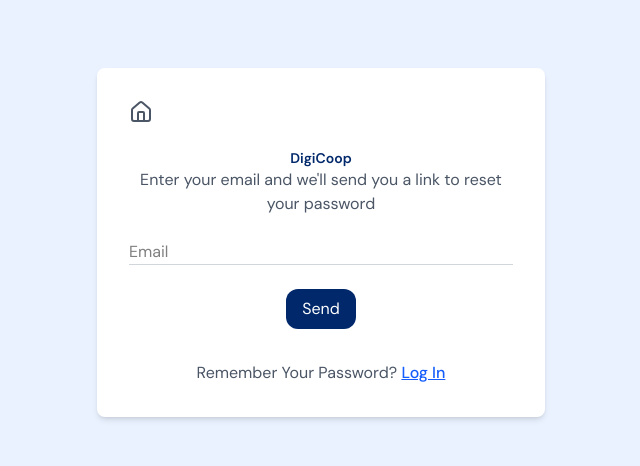
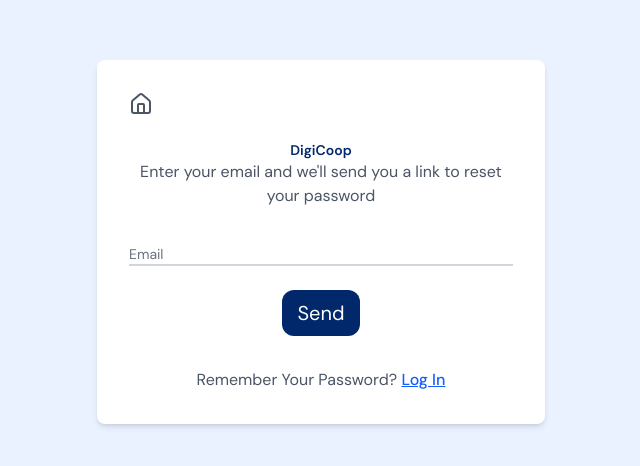
Before and after one commit to Auricmondal/Digicoop, a React (Vite) app in the folder client/: page /forgot-password in a window 1280 px wide. Shown: the part 158-624 px from the top of the page, without its empty margins (319-959 px from the left). Built offline with nearby package versions, Linux system fonts and the light colour scheme.

Commit message:
added input animation

```diff
--- a/client/src/components/sections/ForgotPasswordForm.jsx
+++ b/client/src/components/sections/ForgotPasswordForm.jsx
@@ -1,9 +1,12 @@
 import { Home } from "lucide-react";
+import { Link } from "react-router-dom";
 import SectionWrapper from "../../layouts/SectionWrapper";
-import useAuthForm from "../../hooks/useAuthForm";
+import { ButtonFlippedReveal } from "../ui/Buttons";
+import useSubmit from "../../hooks/useSubmit";
+import FloatingLabelInput from "../ui/FormInput";
 
 const ForgotPasswordForm = ({ onSubmit, onLoginClick }) => {
-  const { formData, handleChange, handleSubmit, loading, error } = useAuthForm(
+  const { formData, handleChange, handleSubmit, loading, error } = useSubmit(
     onSubmit,
     { email: "" }
   );
@@ -18,7 +21,9 @@ const ForgotPasswordForm = ({ onSubmit, onLoginClick }) => {
     <SectionWrapper>
       <div className="w-full max-w-md bg-white rounded-lg shadow-md p-8">
         {/* Home Icon */}
-        <Home className="w-6 h-6 text-gray-600" />
+        <Link to="/">
+          <Home className="w-6 h-6 text-gray-600 cursor-pointer hover:text-gray-800 transition duration-200" />
+        </Link>
 
         {/* Brand Name */}
         <h1 className="text-center text-sm font-semibold text-primary mt-6">
@@ -31,31 +36,32 @@ const ForgotPasswordForm = ({ onSubmit, onLoginClick }) => {
         </p>
 
         {/* Email Input */}
-        <input
+        <FloatingLabelInput
           type="email"
           id="email"
           name="email"
           value={formData.email}
           onChange={handleChange}
-          className="mb-6 w-full border-b border-gray-300 focus:outline-none focus:border-b focus:border-primary ease-in-out duration-200"
           placeholder="Email"
           required
         />
+
         {/* Error Message from hook */}
         {error && <p className="text-red-500 text-sm mb-4">{error}</p>}
 
         {/* Send Button */}
         <div className="flex justify-center">
-          <button
-            type="button"
+          <ButtonFlippedReveal
             onClick={handleSubmit}
             disabled={loading}
             className={`bg-primary text-white py-2 px-4 rounded-xl transition duration-200 focus:outline-none focus:ring-2 focus:ring-dark-tint ${
-              loading ? "opacity-50 cursor-not-allowed" : "hover:shadow-md hover:shadow-black/50"
+              loading
+                ? "opacity-50 cursor-not-allowed"
+                : "hover:shadow-md hover:shadow-black/50"
             }`}
           >
-            Send
-          </button>
+            {loading ? "Sending..." : "Send"}
+          </ButtonFlippedReveal>
         </div>
 
         {/* Login Link */}
--- /dev/null
+++ b/client/src/components/ui/FormInput.jsx
@@ -0,0 +1,28 @@
+import React from "react";
+
+const FloatingLabelInput = ({ id, name, type, placeholder, value, onChange, required }) => {
+  return (
+    <div className="relative z-0 w-full mb-6 group">
+      <input
+        type={type}
+        name={name}
+        id={id}
+        value={value}
+        onChange={onChange}
+        required={required}
+
+        className="block pb-2 w-full text-gray-800 border-b-2 border-gray-300 focus:outline-none focus:ring-0 focus:border-primary peer"
+        placeholder=""
+      />
+      <label
+        htmlFor={id}
+
+        className="absolute text-sm text-gray-500 duration-300 transform -translate-y-6 scale-75 top-3 peer-focus:text-primary peer-placeholder-shown:scale-100 peer-placeholder-shown:translate-y-0 peer-focus:scale-75 peer-focus:-translate-y-6"
+      >
+        {placeholder}
+      </label>
+    </div>
+  );
+};
+
+export default FloatingLabelInput;
--- a/client/src/hooks/useAuthForm.jsx
+++ b/client/src/hooks/useSubmit.jsx
@@ -1,6 +1,6 @@
 import { useState } from "react";
 
-export default function useAuthForm(submitForm, initialFields = {}) {
+export default function useSubmit(submitForm, initialFields = {}) {
   const [formData, setFormData] = useState(initialFields);
   const [loading, setLoading] = useState(false);
   const [error, setError] = useState("");
```
